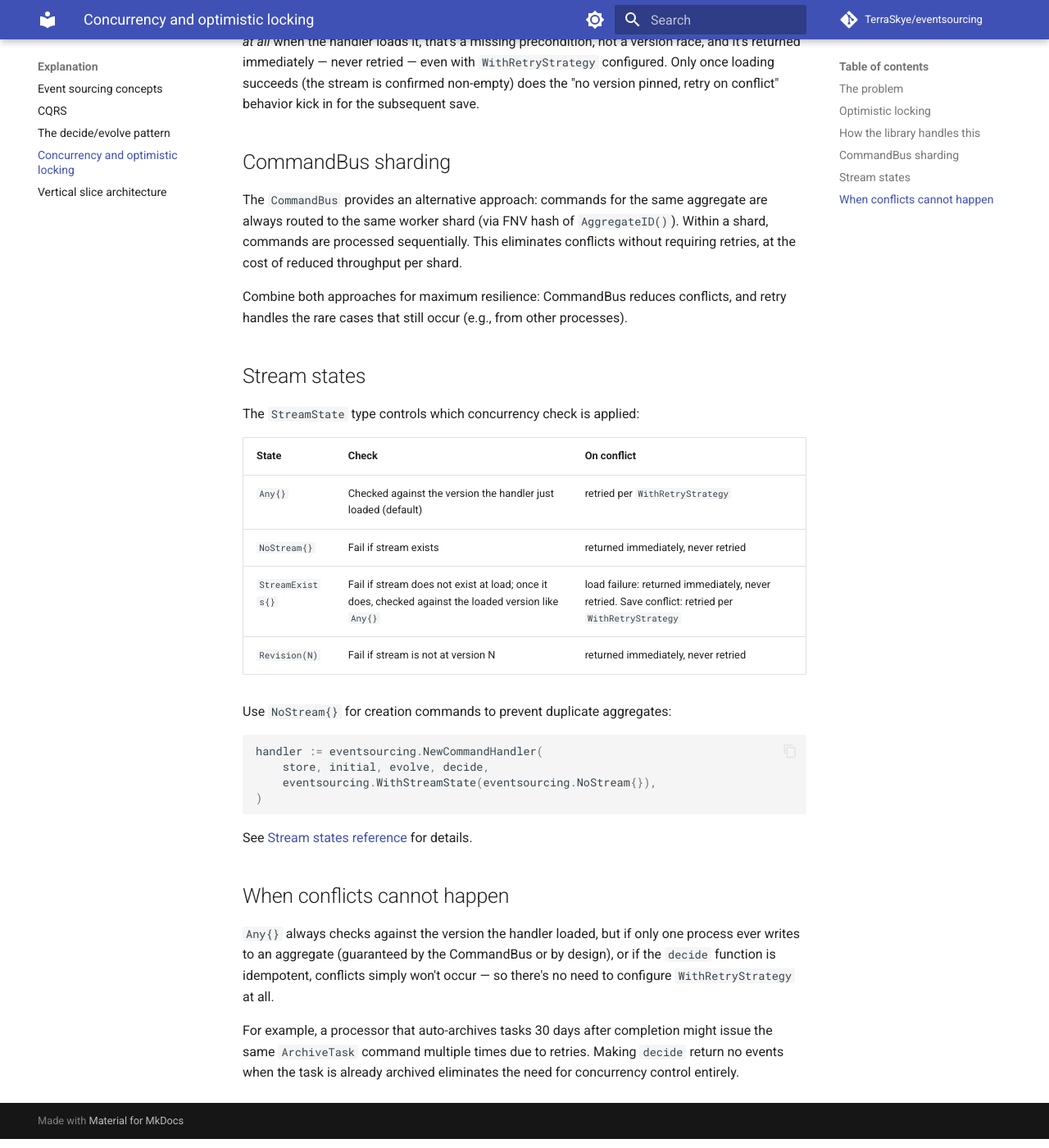
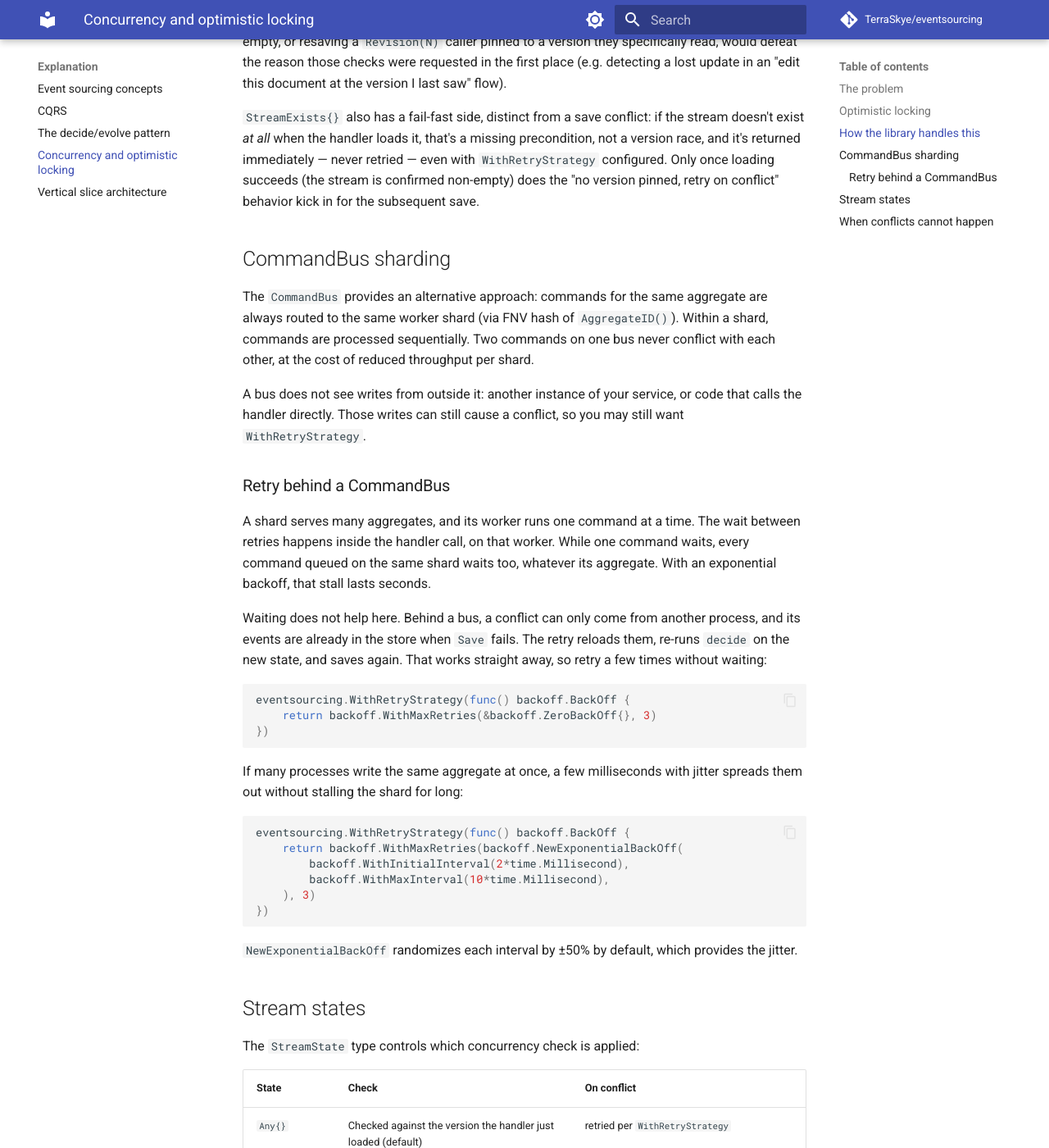
Before and after one commit to TerraSkye/eventsourcing, an MkDocs documentation site: the page built from docs/explanation/concurrency.md, in a window 1280 px wide and 1400 px high, scrolled down 1639 px. Shown: the whole window at 82% size. Built offline with MkDocs 1.6.1 and Material for MkDocs 9.7.7, drawn with Linux system fonts in a browser that asks for light colours; comment, search, counter and statistics services are not loaded; some of the changed text lies outside the part shown.

Commit message:
Recommend a short retry behind the CommandBus in the docs (#231)
A retry wait runs inside the shard worker, so an exponential backoff on
one conflicting aggregate stalls every aggregate on that shard. Explain
this and recommend ZeroBackOff or a few milliseconds with jitter.

````diff
--- a/docs/explanation/concurrency.md
+++ b/docs/explanation/concurrency.md
@@ -50,15 +50,42 @@ On conflict, the handler:
 3. Re-runs `decide` with the updated state.
 4. Retries `Save`.
 
+The handler waits between attempts as the `BackOff` says. The default exponential backoff starts at 500ms and grows from there, so five retries can wait several seconds in total. That is fine when you call the handler directly. Behind a `CommandBus`, keep the wait short; see [Retry behind a CommandBus](#retry-behind-a-commandbus).
+
 This retry-and-converge behavior applies to `Any{}` and, once the stream is confirmed to exist, `StreamExists{}` — neither pins the stream to an exact version, so a save conflict can be resolved by reloading and retrying. `NoStream{}` and a specific `Revision(N)` pin the stream to an exact point (version 0, or N) the caller explicitly asserted — a conflict there is returned immediately as `*StreamRevisionConflictError`, regardless of `WithRetryStrategy`. Retrying those wouldn't converge: silently re-checking against a stream a `NoStream{}` caller wanted empty, or resaving a `Revision(N)` caller pinned to a version they specifically read, would defeat the reason those checks were requested in the first place (e.g. detecting a lost update in an "edit this document at the version I last saw" flow).
 
 `StreamExists{}` also has a fail-fast side, distinct from a save conflict: if the stream doesn't exist *at all* when the handler loads it, that's a missing precondition, not a version race, and it's returned immediately — never retried — even with `WithRetryStrategy` configured. Only once loading succeeds (the stream is confirmed non-empty) does the "no version pinned, retry on conflict" behavior kick in for the subsequent save.
 
 ## CommandBus sharding
 
-The `CommandBus` provides an alternative approach: commands for the same aggregate are always routed to the same worker shard (via FNV hash of `AggregateID()`). Within a shard, commands are processed sequentially. This eliminates conflicts without requiring retries, at the cost of reduced throughput per shard.
+The `CommandBus` provides an alternative approach: commands for the same aggregate are always routed to the same worker shard (via FNV hash of `AggregateID()`). Within a shard, commands are processed sequentially. Two commands on one bus never conflict with each other, at the cost of reduced throughput per shard.
 
-Combine both approaches for maximum resilience: CommandBus reduces conflicts, and retry handles the rare cases that still occur (e.g., from other processes).
+A bus does not see writes from outside it: another instance of your service, or code that calls the handler directly. Those writes can still cause a conflict, so you may still want `WithRetryStrategy`.
+
+### Retry behind a CommandBus
+
+A shard serves many aggregates, and its worker runs one command at a time. The wait between retries happens inside the handler call, on that worker. While one command waits, every command queued on the same shard waits too, whatever its aggregate. With an exponential backoff, that stall lasts seconds.
+
+Waiting does not help here. Behind a bus, a conflict can only come from another process, and its events are already in the store when `Save` fails. The retry reloads them, re-runs `decide` on the new state, and saves again. That works straight away, so retry a few times without waiting:
+
+```go
+eventsourcing.WithRetryStrategy(func() backoff.BackOff {
+    return backoff.WithMaxRetries(&backoff.ZeroBackOff{}, 3)
+})
+```
+
+If many processes write the same aggregate at once, a few milliseconds with jitter spreads them out without stalling the shard for long:
+
+```go
+eventsourcing.WithRetryStrategy(func() backoff.BackOff {
+    return backoff.WithMaxRetries(backoff.NewExponentialBackOff(
+        backoff.WithInitialInterval(2*time.Millisecond),
+        backoff.WithMaxInterval(10*time.Millisecond),
+    ), 3)
+})
+```
+
+`NewExponentialBackOff` randomizes each interval by ±50% by default, which provides the jitter.
 
 ## Stream states
 
````
Also changed, not shown: docs/how-to/handle-concurrency.md (+2 -0 lines), docs/reference/command-bus.md (+2 -0 lines), docs/reference/command-handler.md (+2 -0 lines), readme.md (+1 -1 lines), 2 other files.
